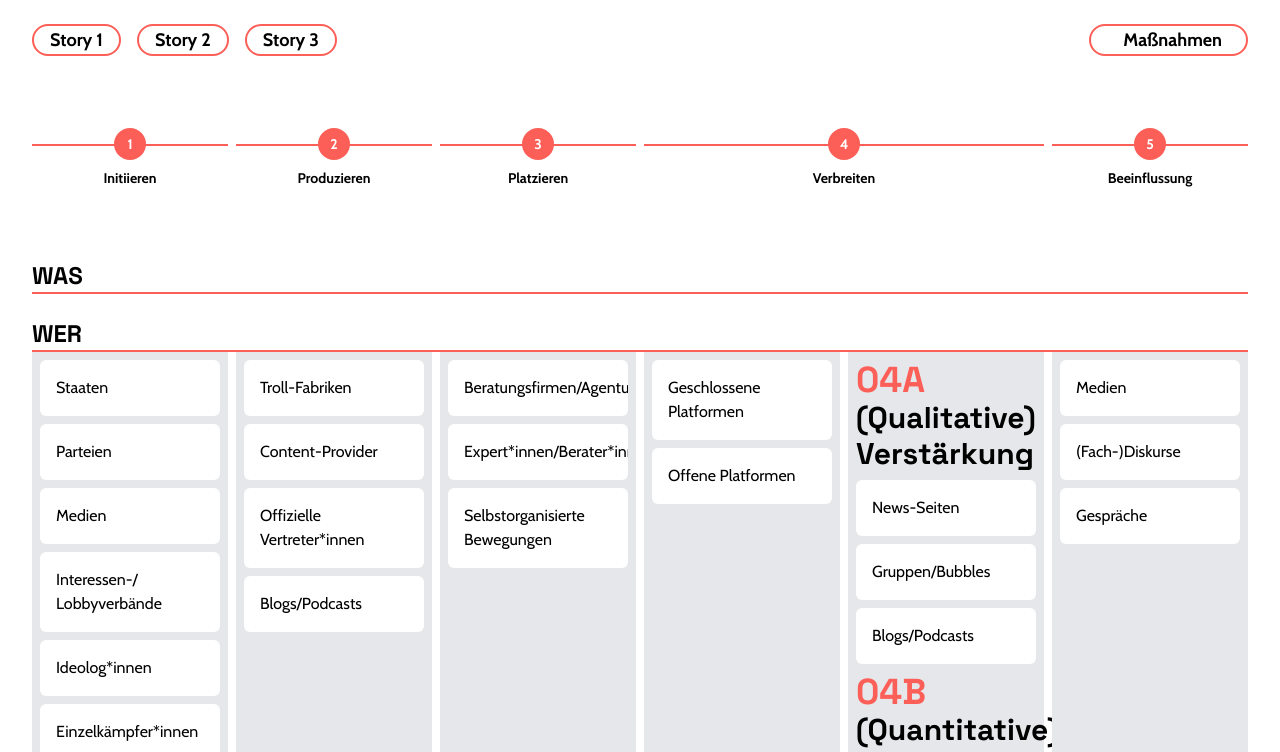
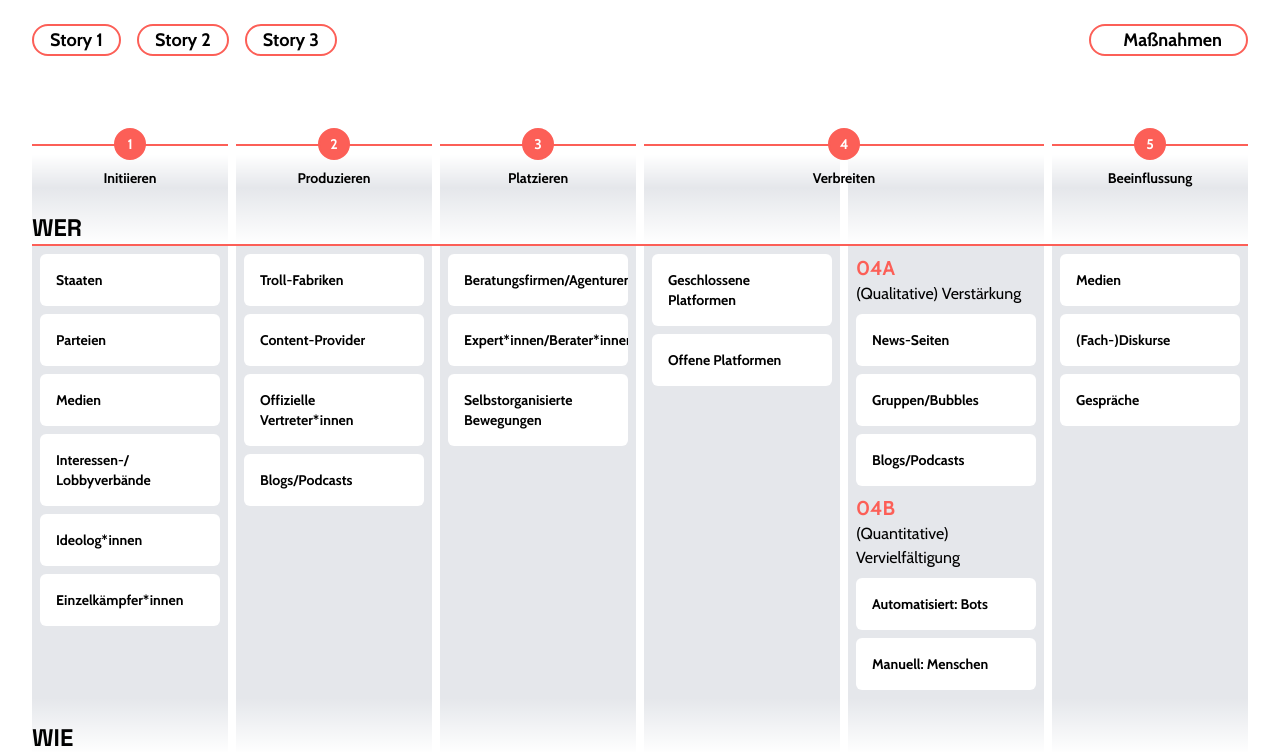
Before and after one commit to DetektivKollektiv/colab-infographic, a Vue app: page / in a window 1280 px wide. Shown: the top 752 px of the page. Built offline with nearby package versions, Linux system fonts and the light colour scheme; some icons are missing; what vue3-touch-events would draw is missing.

Commit message:
added bg-grid

```diff
--- a/src/components/Infographic/Card.vue
+++ b/src/components/Infographic/Card.vue
@@ -11,7 +11,7 @@
         :style="{ height: height + 'px' }"
     >
         <div ref="textContainer" class="group">
-            <p ref="textElement" class="group-hover:font-bold">
+            <p ref="textElement" class="group-hover:font-bold label-sm">
                 {{ text }}
             </p>
             <p class="text-md pt-4">
--- a/src/components/Infographic/Chapter.vue
+++ /dev/null
@@ -1,34 +0,0 @@
-<template>
-    <div>
-        <div class="flex h-12">
-            <div class="flex bg-gray-800 items-center flex-grow space-x-4 px-4">
-                <h1 class="text-xl text-purple-500 font-bold">
-                    {{ content.chapter }}
-                </h1>
-                <h2 class="text-white text-sm">{{ content.text }}</h2>
-            </div>
-            <div class="triangle"></div>
-        </div>
-    </div>
-</template>
-
-<script>
-export default {
-    props: {
-        content: {
-            type: Object,
-            required: true,
-        },
-    },
-}
-</script>
-<style scoped>
-.triangle {
-    width: 0;
-    height: 0;
-    border-style: solid;
-    border-width: 1.5rem 0 1.5rem 1.5rem;
-    border-color: transparent transparent transparent
-        rgba(31, 41, 55, var(--tw-border-opacity));
-}
-</style>
--- a/src/components/Infographic/Headline.vue
+++ b/src/components/Infographic/Headline.vue
@@ -1,10 +1,10 @@
 <template>
     <div>
-        <div class="text-xl text-red-500 font-bold">
-            <h1>{{ content.headline }}</h1>
+        <div class="text-red-500">
+            <p class="label-xl">{{ content.headline }}</p>
         </div>
         <div>
-            <h2>{{ content.subheadline }}</h2>
+            <p>{{ content.subheadline }}</p>
         </div>
     </div>
 </template>
--- a/src/components/Infographic/Infographic.vue
+++ b/src/components/Infographic/Infographic.vue
@@ -1,8 +1,15 @@
 <template>
+    <div class="relative">
+        <div
+            class="absolute w-full h-full container-box -z-50 left-1/2 -translate-x-1/2 pt-36"
+        >
+            <div class="w-full h-full grid grid-cols-6 gap-2 -z-50">
+                <Column v-for="i in 6" :key="i"></Column>
+            </div>
+        </div>
         <div class="container-box">
             <Navbar class="pt-6"> </Navbar>
             <WSKInfographic class="mt-24"></WSKInfographic>
-        <SectionHeadline class="mt-12">WAS</SectionHeadline>
             <!-- <Grid :doubleFourth="true" class="mt-4">
                 <component
                     v-for="chapter of WAS.chapters"
@@ -134,7 +141,6 @@
                             </Column></div
                     ></Column>
                 </Column>
-
                 <Column>
                     <component
                         v-for="element of WIE['05']"
@@ -145,6 +151,7 @@
                 ></Column>
             </Grid>
         </div>
+    </div>
 </template>
 
 <script setup>
@@ -152,12 +159,10 @@ import { WER, WIE, WAS } from '@/api/infographic'
 
 import headline from '@/components/infographic/Headline.vue'
 import card from '@/components/infographic/Card.vue'
-import chapter from '@/components/infographic/Chapter.vue'
 
 const COMPONENTS = {
     headline,
     card,
-    chapter,
 }
 
 function getComponent(element) {
--- a/src/components/Infographic/WSKInfographic.vue
+++ b/src/components/Infographic/WSKInfographic.vue
@@ -1,6 +1,6 @@
 <template>
     <div
-        class="grid grid-cols-6 row-auto gap-2 bg-gradient-to-b from-white to-transparent sticky top-[-1px] pt-2"
+        class="grid grid-cols-6 row-auto gap-2 bg-gradient-to-b from-white via-white to-transparent sticky top-[-1px] pt-2"
         ref="navbar"
     >
         <div
```
Lines whose indentation alone changed are shown as unchanged.
